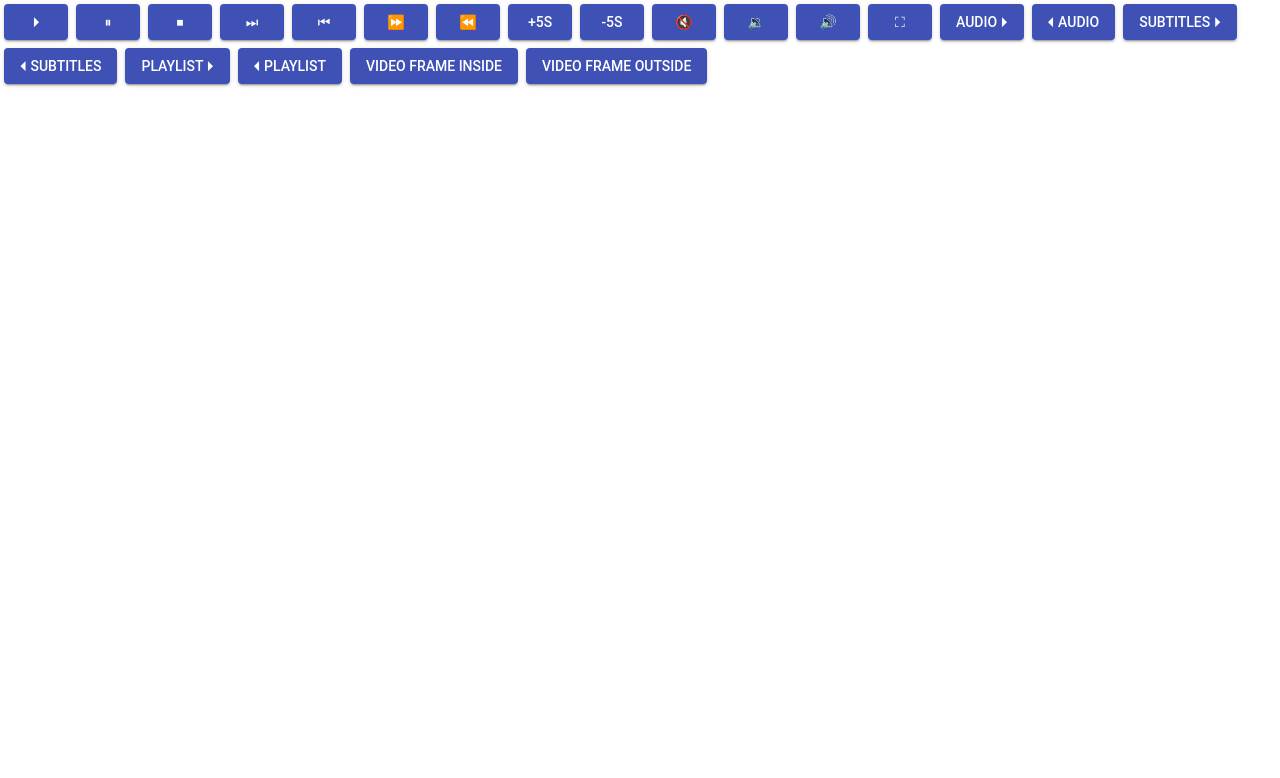
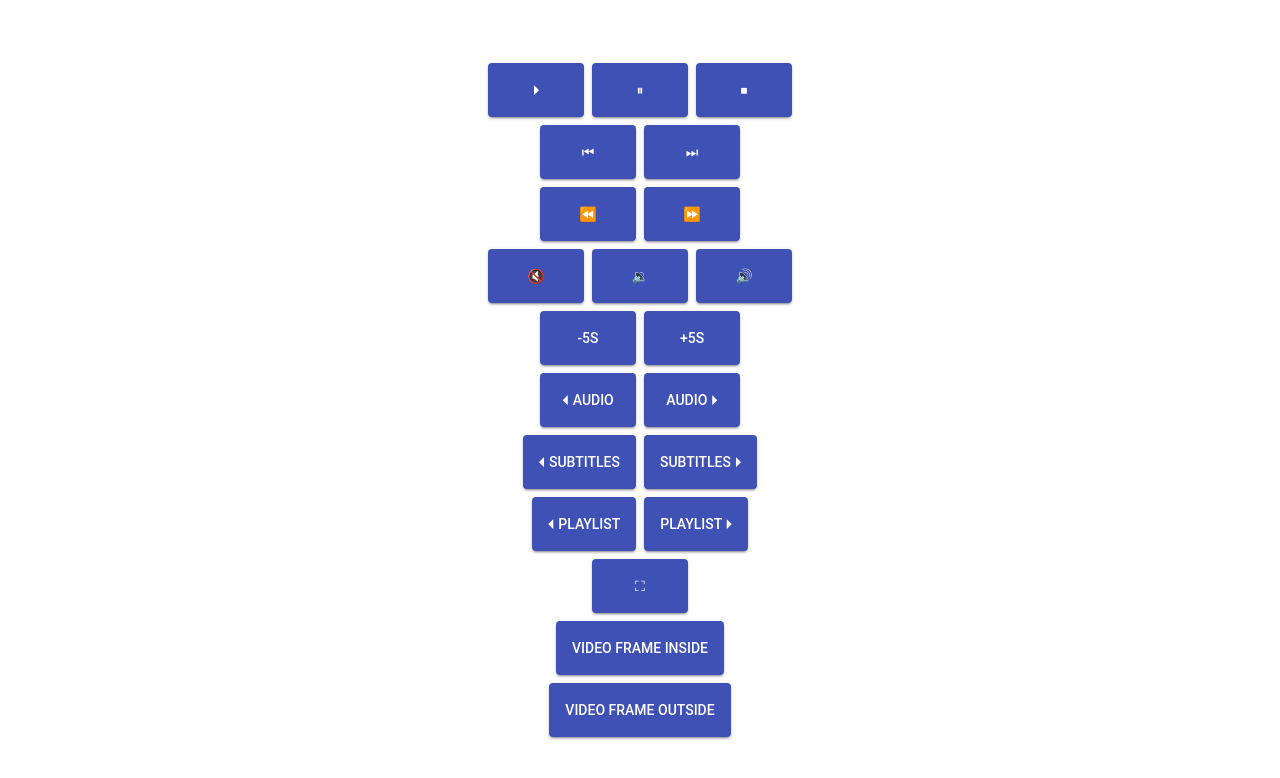
Before and after one commit to burdukowsky/mpc-hc-web, an Angular app: page / in a window 1280 px wide. Shown: the top 778 px of the page. Built offline with nearby package versions, Linux system fonts and the light colour scheme; a small style sheet from the web is missing.

Commit message:
improve template

```diff
--- a/src/app/main/main.component.html
+++ b/src/app/main/main.component.html
@@ -1,21 +1,35 @@
-<button class="mat-raised-button mat-raised-button-primary" (click)="do(command.Play)">&#x23f5;</button>
-<button class="mat-raised-button mat-raised-button-primary" (click)="do(command.Pause)">&#x23f8;</button>
-<button class="mat-raised-button mat-raised-button-primary" (click)="do(command.Stop)">&#x23f9;</button>
-<button class="mat-raised-button mat-raised-button-primary" (click)="do(command.Forward)">&#x23ed;</button>
-<button class="mat-raised-button mat-raised-button-primary" (click)="do(command.Back)">&#x23ee;</button>
-<button class="mat-raised-button mat-raised-button-primary" (click)="do(command.IncreaseSpeed)">&#x23e9;</button>
-<button class="mat-raised-button mat-raised-button-primary" (click)="do(command.DecreaseSpeed)">&#x23ea;</button>
-<button class="mat-raised-button mat-raised-button-primary" (click)="do(command.SeekForwardMedium)">+5s</button>
-<button class="mat-raised-button mat-raised-button-primary" (click)="do(command.SeekBackwardMedium)">-5s</button>
-<button class="mat-raised-button mat-raised-button-primary" (click)="do(command.Mute)">🔇</button><!--&#x1f507;-->
-<button class="mat-raised-button mat-raised-button-primary" (click)="do(command.VolumeDown)">🔉</button><!--&#x1f509;-->
-<button class="mat-raised-button mat-raised-button-primary" (click)="do(command.VolumeUp)">🔊</button><!--&#x1f50a;-->
-<button class="mat-raised-button mat-raised-button-primary" (click)="do(command.Fullscreen)">&#x26F6;</button>
-<button class="mat-raised-button mat-raised-button-primary" (click)="do(command.NextAudio)">Audio &#x23f5;</button>
-<button class="mat-raised-button mat-raised-button-primary" (click)="do(command.PreviousAudio)">&#x23f4; Audio</button>
-<button class="mat-raised-button mat-raised-button-primary" (click)="do(command.NextSubtitles)">Subtitles &#x23f5;</button>
-<button class="mat-raised-button mat-raised-button-primary" (click)="do(command.PreviousSubtitles)">&#x23f4; Subtitles</button>
-<button class="mat-raised-button mat-raised-button-primary" (click)="do(command.NextPlaylistItem)">Playlist &#x23f5;</button>
-<button class="mat-raised-button mat-raised-button-primary" (click)="do(command.PreviousPlaylistItem)">&#x23f4; Playlist</button>
-<button class="mat-raised-button mat-raised-button-primary" (click)="do(command.VideoFrameInside)">Video Frame Inside</button>
-<button class="mat-raised-button mat-raised-button-primary" (click)="do(command.VideoFrameOutside)">Video Frame Outside</button>
+<div id="controlsWrapper">
+  <div class="text-center">
+    <button class="btn btn-primary btn-lg" (click)="do(command.Play)">&#x23f5;</button>
+    <button class="btn btn-primary btn-lg" (click)="do(command.Pause)">&#x23f8;</button>
+    <button class="btn btn-primary btn-lg" (click)="do(command.Stop)">&#x23f9;</button>
+    <br>
+    <button class="btn btn-primary btn-lg" (click)="do(command.Back)">&#x23ee;</button>
+    <button class="btn btn-primary btn-lg" (click)="do(command.Forward)">&#x23ed;</button>
+    <br>
+    <button class="btn btn-primary btn-lg" (click)="do(command.DecreaseSpeed)">&#x23ea;</button>
+    <button class="btn btn-primary btn-lg" (click)="do(command.IncreaseSpeed)">&#x23e9;</button>
+    <br>
+    <button class="btn btn-primary btn-lg" (click)="do(command.Mute)">🔇</button><!--&#x1f507;-->
+    <button class="btn btn-primary btn-lg" (click)="do(command.VolumeDown)">🔉</button><!--&#x1f509;-->
+    <button class="btn btn-primary btn-lg" (click)="do(command.VolumeUp)">🔊</button><!--&#x1f50a;-->
+    <br>
+    <button class="btn btn-primary btn-lg" (click)="do(command.SeekBackwardMedium)">-5s</button>
+    <button class="btn btn-primary btn-lg" (click)="do(command.SeekForwardMedium)">+5s</button>
+    <br>
+    <button class="btn btn-primary btn-lg" (click)="do(command.PreviousAudio)">&#x23f4; Audio</button>
+    <button class="btn btn-primary btn-lg" (click)="do(command.NextAudio)">Audio &#x23f5;</button>
+    <br>
+    <button class="btn btn-primary btn-lg" (click)="do(command.PreviousSubtitles)">&#x23f4; Subtitles</button>
+    <button class="btn btn-primary btn-lg" (click)="do(command.NextSubtitles)">Subtitles &#x23f5;</button>
+    <br>
+    <button class="btn btn-primary btn-lg" (click)="do(command.PreviousPlaylistItem)">&#x23f4; Playlist</button>
+    <button class="btn btn-primary btn-lg" (click)="do(command.NextPlaylistItem)">Playlist &#x23f5;</button>
+    <br>
+    <button class="btn btn-primary btn-lg" (click)="do(command.Fullscreen)">&#x26F6;</button>
+    <br>
+    <button class="btn btn-primary btn-lg" (click)="do(command.VideoFrameInside)">Video Frame Inside</button>
+    <br>
+    <button class="btn btn-primary btn-lg" (click)="do(command.VideoFrameOutside)">Video Frame Outside</button>
+  </div>
+</div>
--- a/src/app/main/main.component.scss
+++ b/src/app/main/main.component.scss
@@ -0,0 +1,6 @@
+#controlsWrapper {
+  display: flex;
+  flex-direction: column;
+  justify-content: center;
+  min-height: 100%;
+}
--- a/src/styles.scss
+++ b/src/styles.scss
@@ -6,6 +6,10 @@ $font-family-base: 'Roboto', 'Helvetica Neue', sans-serif;
 *::before,
 *::after {
   box-sizing: border-box;
+}
+
+html, body {
+  height: 100%;
 }
 
 html {
@@ -29,7 +33,10 @@ body {
   outline: none;
 }
 
-.mat-raised-button {
+$btn-height: 36px;
+$btn-min-width: 64px;
+
+.btn {
   position: relative;
   display: inline-block;
   box-sizing: border-box;
@@ -104,7 +111,7 @@ body {
     opacity: 0;
   }
 
-  &.mat-raised-button-primary {
+  &.btn-primary {
     color: white;
     background-color: #3f51b5;
 
@@ -113,4 +120,14 @@ body {
       background-color: white;
     }
   }
+
+  &.btn-lg {
+    $lg-multiplier: 1.5;
+    min-width: $btn-min-width * $lg-multiplier;
+    height: $btn-height * $lg-multiplier;
+  }
 }
+
+.text-center {
+  text-align: center;
+}
```
